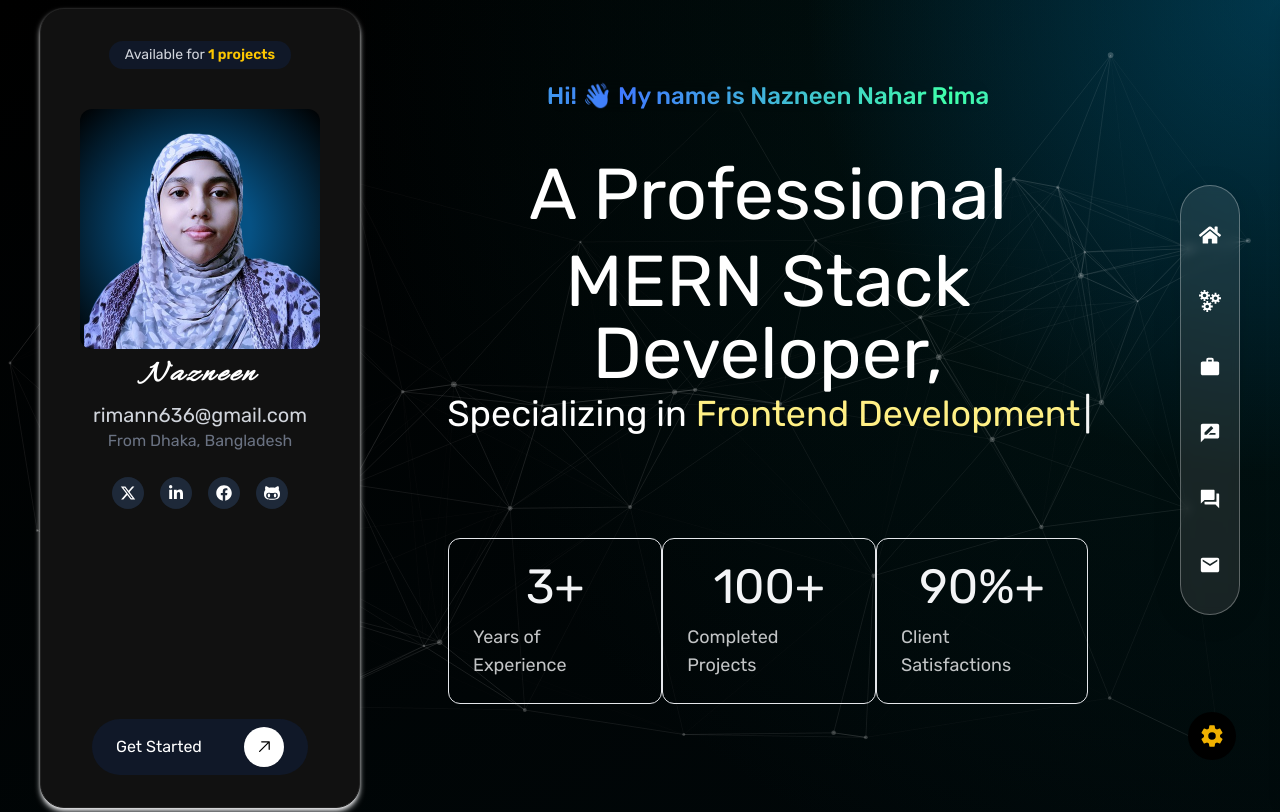
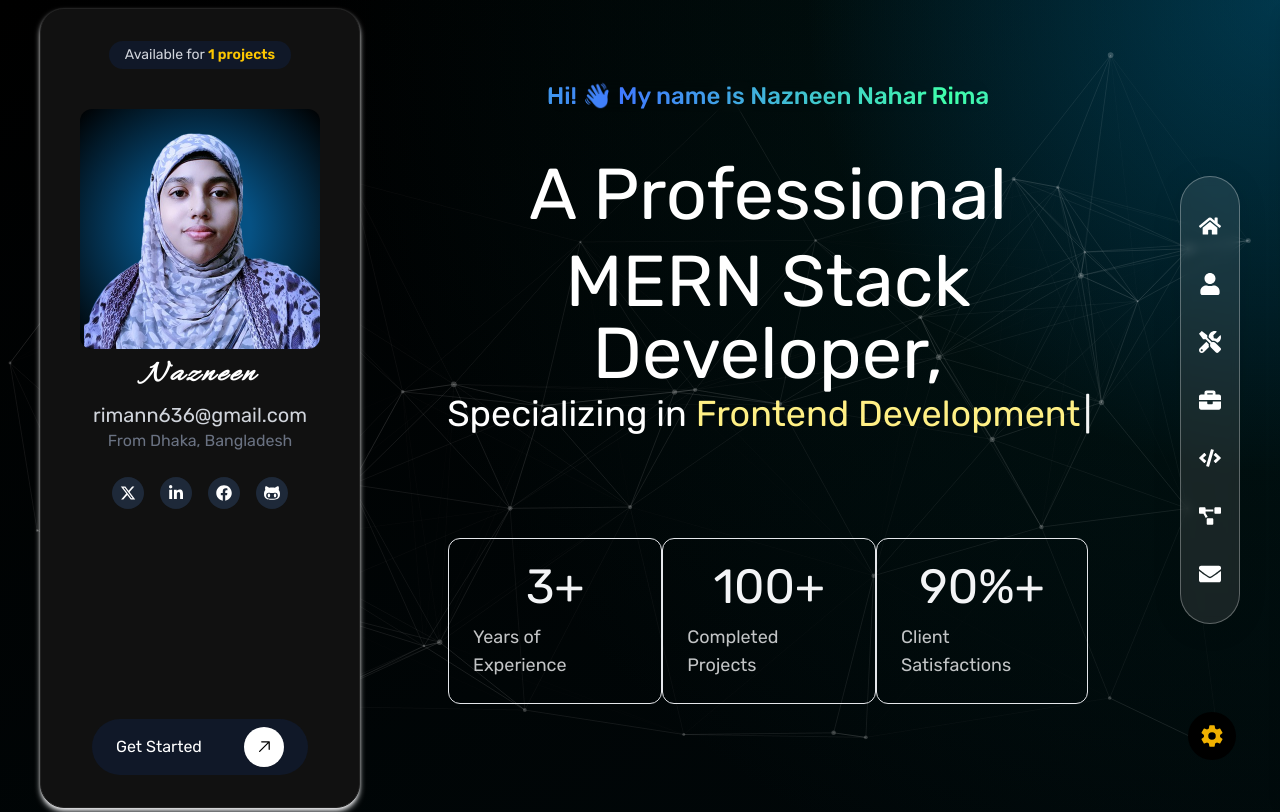
Before and after one commit to nazneen636/Apexcify_Technologys_task_2, a React (Vite) app: page / in a window 1280 px wide. Shown: the top 812 px of the page. Built offline with nearby package versions, Linux system fonts and the light colour scheme.

Commit message:
backdrop-filter

```diff
--- a/package.json
+++ b/package.json
@@ -23,6 +23,7 @@
     "react-fast-marquee": "^1.6.5",
     "react-icons": "^5.5.0",
     "react-router": "^7.8.2",
+    "react-scroll": "^1.9.3",
     "react-simple-typewriter": "^5.0.1",
     "react-toastify": "^11.0.5",
     "swiper": "^11.2.10",
--- a/src/components/particlebg/ParticlesBG.jsx
+++ b/src/components/particlebg/ParticlesBG.jsx
@@ -45,7 +45,7 @@ const ParticlesBG = () => {
               events: {
                 onClick: {
                   enable: true,
-                  mode: "push",
+                  mode: "",
                 },
                 onHover: {
                   enable: true,
--- a/src/components/sidebar/RightSideBar.jsx
+++ b/src/components/sidebar/RightSideBar.jsx
@@ -1,20 +1,25 @@
-import { Link, NavLink } from "react-router";
+import { Link, useLocation } from "react-router";
 import lib from "../../lib/lib";
 export default function RightSidebar() {
+  const location = useLocation();
   return (
     <div className="w-[60px] bg-black text-white flex flex-col items-center justify-between py-6 rounded-full! shadow-lg px-2 blurRightSideBar">
       {/* Menu */}
-      <div className="flex flex-col items-center space-y-4">
+      <div className="flex flex-col items-center space-y-2">
         {lib?.menuItem?.map((item) => {
           const Icon = item.icon;
           return (
-            <NavLink
+            <span
               to={item.path}
               key={item.id}
-              className="p-3.5 rounded-full hover:bg-[#0000002c]  transition-all"
+              className={
+                location.hash === item.path
+                  ? "p-3.5 rounded-full bg-white text-gray-800"
+                  : "p-3.5 rounded-full hover:bg-[#0000002c]  transition-all"
+              }
             >
               <Icon size={22} />
-            </NavLink>
+            </span>
           );
         })}
       </div>
--- a/src/lib/lib.js
+++ b/src/lib/lib.js
@@ -1,11 +1,15 @@
 import { scale } from "motion";
 import {
   FaBriefcase,
+  FaCode,
   FaEnvelope,
   FaFacebook,
   FaHome,
   FaLinkedinIn,
+  FaProjectDiagram,
   FaServicestack,
+  FaTools,
+  FaUser,
   FaUserAlt,
 } from "react-icons/fa";
 import { FaXTwitter } from "react-icons/fa6";
@@ -46,13 +50,13 @@ _.socialMediaItem = [
 // menu item
 _.menuItem = [
   { id: 1, icon: FaHome, path: "#home", label: "Home" },
-  { id: 2, icon: GrServices, path: "#services", label: "Services" },
-  { id: 3, icon: MdWork, path: "#works", label: "Works" },
-  { id: 4, icon: MdRateReview, path: "#testimonial", label: "Testimonial" },
-  { id: 5, icon: MdQuestionAnswer, path: "#faq", label: "FAQ" },
-  { id: 6, icon: MdEmail, path: "#contact", label: "Contact" },
+  { id: 2, icon: FaUser, path: "#about", label: "About" },
+  { id: 3, icon: FaTools, path: "#services", label: "Services" },
+  { id: 4, icon: FaBriefcase, path: "#experience", label: "Experience" },
+  { id: 5, icon: FaCode, path: "#techstack", label: "Tech Stack" },
+  { id: 6, icon: FaProjectDiagram, path: "#project", label: "Projects" },
+  { id: 7, icon: FaEnvelope, path: "#contact", label: "Contact" },
 ];
-
 // for framer motion
 // y axis animation
 // Parent container variant for stagger
--- a/src/pages/Home.jsx
+++ b/src/pages/Home.jsx
@@ -12,11 +12,18 @@ import ContactPage from "../components/homeComponent/Contact";
 const Home = () => {
   return (
     <div>
-      <Intro />
-      <StatsSection />
+      <div id="home">
+        <Intro />
+        <StatsSection />
+      </div>
       <Drawer />
-      <About />
-      <Services />
+      <div id="about">
+        <About />
+      </div>
+      <div id="services">
+        {" "}
+        <Services />
+      </div>
       <Experience />
       <TechStack />
       <Project />
```
Also changed, not shown: 1 other file (tests, documents, lock files or other folders).
